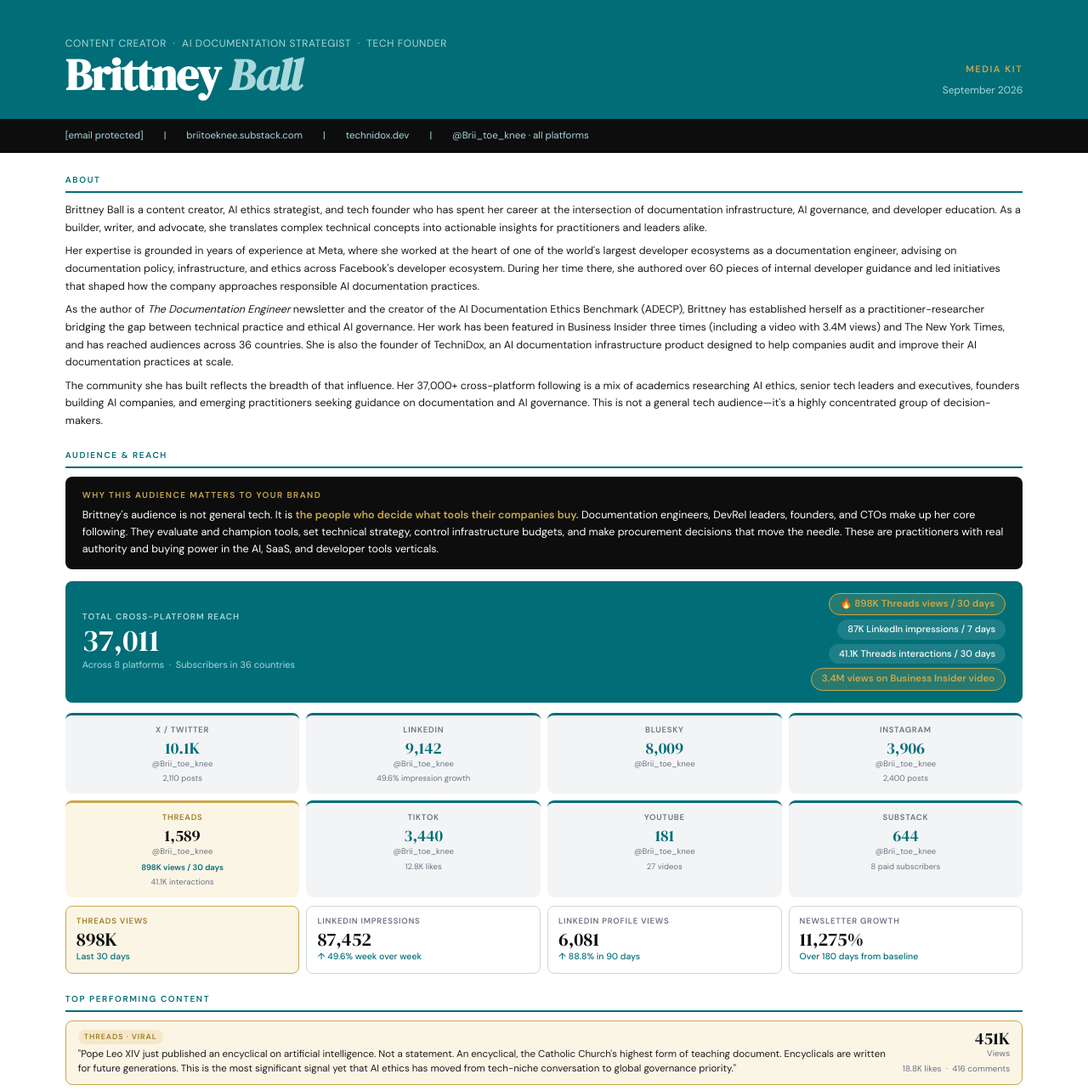
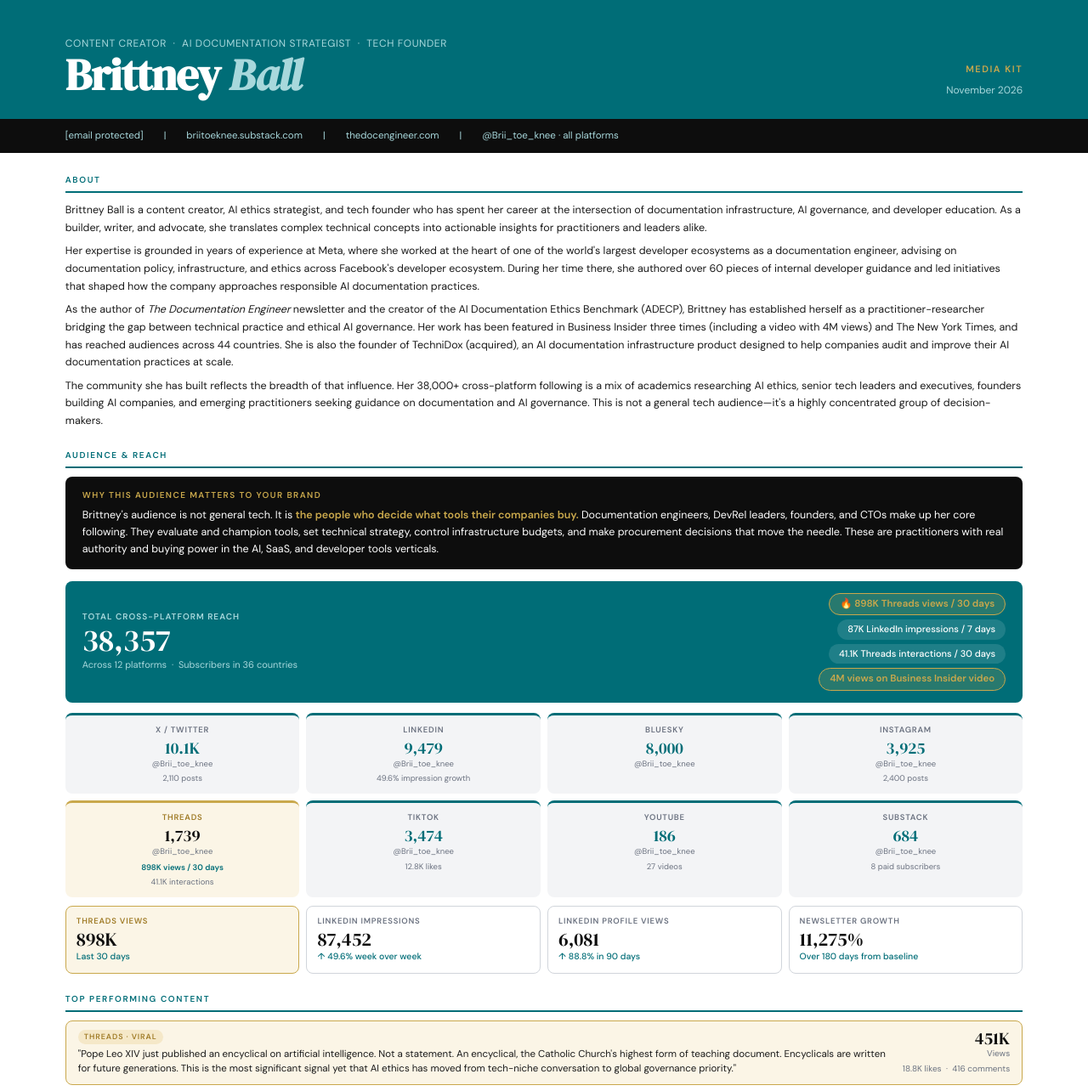
Before and after one commit to bball07/media-kit, a plain HTML site: page index.html in a window 1280 px wide. Shown: the top 1284 px of the page at 85% size. Drawn offline with Linux system fonts and the light colour scheme.

Commit message:
Sync media kit with landing page: 4M BI views, current audience stats, updated rates, TechniDox (acquired) framing

```diff
--- a/index.html
+++ b/index.html
@@ -388,7 +388,7 @@
     </div>
     <div class="header-right">
       <div class="kit-label">Media Kit</div>
-      <div class="date">September 2026</div>
+      <div class="date">November 2026</div>
     </div>
   </div>
 
@@ -398,7 +398,7 @@
     <span class="contact-sep">|</span>
     <a href="https://briitoeknee.substack.com">briitoeknee.substack.com</a>
     <span class="contact-sep">|</span>
-    <a href="https://technidox.dev">technidox.dev</a>
+    <a href="https://thedocengineer.com">thedocengineer.com</a>
     <span class="contact-sep">|</span>
     <span>@Brii_toe_knee · all platforms</span>
   </div>
@@ -410,8 +410,8 @@
       <span class="section-label">About</span>
       <p>Brittney Ball is a content creator, AI ethics strategist, and tech founder who has spent her career at the intersection of documentation infrastructure, AI governance, and developer education. As a builder, writer, and advocate, she translates complex technical concepts into actionable insights for practitioners and leaders alike.</p>
       <p>Her expertise is grounded in years of experience at Meta, where she worked at the heart of one of the world's largest developer ecosystems as a documentation engineer, advising on documentation policy, infrastructure, and ethics across Facebook's developer ecosystem. During her time there, she authored over 60 pieces of internal developer guidance and led initiatives that shaped how the company approaches responsible AI documentation practices.</p>
-      <p>As the author of <em>The Documentation Engineer</em> newsletter and the creator of the AI Documentation Ethics Benchmark (ADECP), Brittney has established herself as a practitioner-researcher bridging the gap between technical practice and ethical AI governance. Her work has been featured in Business Insider three times (including a video with 3.4M views) and The New York Times, and has reached audiences across 36 countries. She is also the founder of TechniDox, an AI documentation infrastructure product designed to help companies audit and improve their AI documentation practices at scale.</p>
-      <p>The community she has built reflects the breadth of that influence. Her 37,000+ cross-platform following is a mix of academics researching AI ethics, senior tech leaders and executives, founders building AI companies, and emerging practitioners seeking guidance on documentation and AI governance. This is not a general tech audience—it's a highly concentrated group of decision-makers.</p>
+      <p>As the author of <em>The Documentation Engineer</em> newsletter and the creator of the AI Documentation Ethics Benchmark (ADECP), Brittney has established herself as a practitioner-researcher bridging the gap between technical practice and ethical AI governance. Her work has been featured in Business Insider three times (including a video with 4M views) and The New York Times, and has reached audiences across 44 countries. She is also the founder of TechniDox (acquired), an AI documentation infrastructure product designed to help companies audit and improve their AI documentation practices at scale.</p>
+      <p>The community she has built reflects the breadth of that influence. Her 38,000+ cross-platform following is a mix of academics researching AI ethics, senior tech leaders and executives, founders building AI companies, and emerging practitioners seeking guidance on documentation and AI governance. This is not a general tech audience—it's a highly concentrated group of decision-makers.</p>
     </div>
 
     <!-- AUDIENCE & REACH: full width -->
@@ -428,14 +428,14 @@
       <div class="reach-headline">
         <div>
           <div class="total-label">Total Cross-Platform Reach</div>
-          <div class="total-num">37,011</div>
-          <div class="total-sub">Across 8 platforms &nbsp;·&nbsp; Subscribers in 36 countries</div>
+          <div class="total-num">38,357</div>
+          <div class="total-sub">Across 12 platforms &nbsp;·&nbsp; Subscribers in 36 countries</div>
         </div>
         <div class="reach-pills">
           <div class="reach-pill gold">🔥 898K Threads views / 30 days</div>
           <div class="reach-pill">87K LinkedIn impressions / 7 days</div>
           <div class="reach-pill">41.1K Threads interactions / 30 days</div>
-          <div class="reach-pill gold">3.4M views on Business Insider video</div>
+          <div class="reach-pill gold">4M views on Business Insider video</div>
         </div>
       </div>
 
@@ -449,43 +449,43 @@
         </div>
         <div class="platform-card">
           <div class="p-name">LinkedIn</div>
-          <div class="p-num">9,142</div>
+          <div class="p-num">9,479</div>
           <div class="p-handle">@Brii_toe_knee</div>
           <div class="p-eng">49.6% impression growth</div>
         </div>
         <div class="platform-card">
           <div class="p-name">Bluesky</div>
-          <div class="p-num">8,009</div>
+          <div class="p-num">8,000</div>
           <div class="p-handle">@Brii_toe_knee</div>
         </div>
         <div class="platform-card">
           <div class="p-name">Instagram</div>
-          <div class="p-num">3,906</div>
+          <div class="p-num">3,925</div>
           <div class="p-handle">@Brii_toe_knee</div>
           <div class="p-eng">2,400 posts</div>
         </div>
         <div class="platform-card featured">
           <div class="p-name">Threads</div>
-          <div class="p-num">1,589</div>
+          <div class="p-num">1,739</div>
           <div class="p-handle">@Brii_toe_knee</div>
           <div class="p-views">898K views / 30 days</div>
           <div class="p-eng">41.1K interactions</div>
         </div>
         <div class="platform-card">
           <div class="p-name">TikTok</div>
-          <div class="p-num">3,440</div>
+          <div class="p-num">3,474</div>
           <div class="p-handle">@Brii_toe_knee</div>
           <div class="p-eng">12.8K likes</div>
         </div>
         <div class="platform-card">
           <div class="p-name">YouTube</div>
-          <div class="p-num">181</div>
+          <div class="p-num">186</div>
           <div class="p-handle">@Brii_toe_knee</div>
           <div class="p-eng">27 videos</div>
         </div>
         <div class="platform-card">
           <div class="p-name">Substack</div>
-          <div class="p-num">644</div>
+          <div class="p-num">684</div>
           <div class="p-handle">@Brii_toe_knee</div>
           <div class="p-eng">8 paid subscribers</div>
         </div>
@@ -640,9 +640,9 @@
       <span class="section-label">Credentials</span>
       <ul class="cred-list">
         <li><span class="cred-dot"></span>Former Meta Documentation Engineer, developer ecosystem</li>
-        <li><span class="cred-dot"></span>Founder of TechniDox, AI documentation infrastructure product</li>
+        <li><span class="cred-dot"></span>Founder of TechniDox (acquired)</li>
         <li><span class="cred-dot"></span>Author, <em>The Documentation Engineer</em> newsletter</li>
-        <li><span class="cred-dot"></span>Featured in Business Insider three times, including <a href="https://youtu.be/3I-xv56cBUY" style="color:inherit">a video with 3.4M views</a> and <a href="https://www.businessinsider.com/meta-engineer-laid-off-low-performer-cant-find-job-2025-11" style="color:inherit">a 2025 article</a></li>
+        <li><span class="cred-dot"></span>Featured in Business Insider three times, including <a href="https://youtu.be/3I-xv56cBUY" style="color:inherit">a video with 4M views</a> and <a href="https://www.businessinsider.com/meta-engineer-laid-off-low-performer-cant-find-job-2025-11" style="color:inherit">a 2025 article</a></li>
         <li><span class="cred-dot"></span>Featured in <a href="https://www.nytimes.com/2019/05/19/business/tech-jobs-middle-class.html" style="color:inherit">The New York Times</a></li>
         <li><span class="cred-dot"></span>Current brand partner: Guru. Past partner: Document360</li>
         <li><span class="cred-dot"></span>30+ conference speaking appearances</li>
@@ -657,7 +657,7 @@
       <div class="services-grid">
         <div class="service-row">
           <span class="s-name">Sponsored Newsletter Issue</span>
-          <span class="s-rate">$500–$1,200</span>
+          <span class="s-rate">$1,500–$3,000</span>
         </div>
         <div class="service-row">
           <span class="s-name">Dedicated Email Blast</span>
@@ -677,11 +677,11 @@
         </div>
         <div class="service-row">
           <span class="s-name">Brand Consulting / Advisory</span>
-          <span class="s-rate">$150–$250/hr</span>
+          <span class="s-rate">$2,500 session · from $3,500/mo</span>
         </div>
         <div class="service-row">
           <span class="s-name">Tool Review or Audit Feature</span>
-          <span class="s-rate">$1,500–$3,000</span>
+          <span class="s-rate">$7,500</span>
         </div>
         <div class="service-row">
           <span class="s-name">Co-created Framework or Resource</span>
@@ -700,7 +700,7 @@
         </div>
         <div class="nl-stats">
           <div>
-            <div class="nl-num">644</div>
+            <div class="nl-num">684</div>
             <div class="nl-label">Subscribers</div>
           </div>
           <div>
@@ -722,7 +722,7 @@
     <div class="f-name">Brittney Ball</div>
     <div class="f-contact">
       <a href="/cdn-cgi/l/email-protection#c8aabaa1bcbca6adb1aaa9a4a4e6acadbeadac88afa5a9a1a4e6aba7a5"><span class="__cf_email__" data-cfemail="0567776c71716b607c676469692b6160736061456268646c692b666a68">[email&#160;protected]</span></a><br>
-      <a href="https://technidox.dev">technidox.dev</a> &nbsp;·&nbsp;
+      <a href="https://thedocengineer.com">thedocengineer.com</a> &nbsp;·&nbsp;
       <a href="https://briitoeknee.substack.com">The Documentation Engineer</a>
     </div>
   </div>
```
